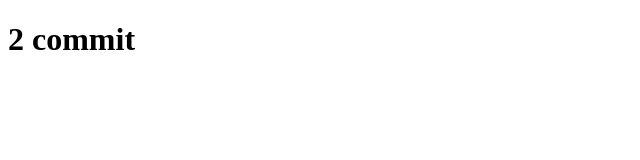
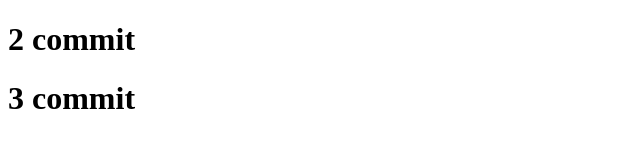
Before and after one commit to Orlandojr-7/1_RecetasCocina, a plain HTML site: page index.html in a window 1280 px wide. Shown: the whole page, without its empty margins (0-640 px from the left). Drawn offline with Linux system fonts and the light colour scheme.

Commit message:
3 commit

```diff
--- a/index.html
+++ b/index.html
@@ -7,5 +7,6 @@
 </head>
 <body>
     <h1>2 commit</h1>
+    <h1>3 commit</h1>
 </body>
 </html>
```
